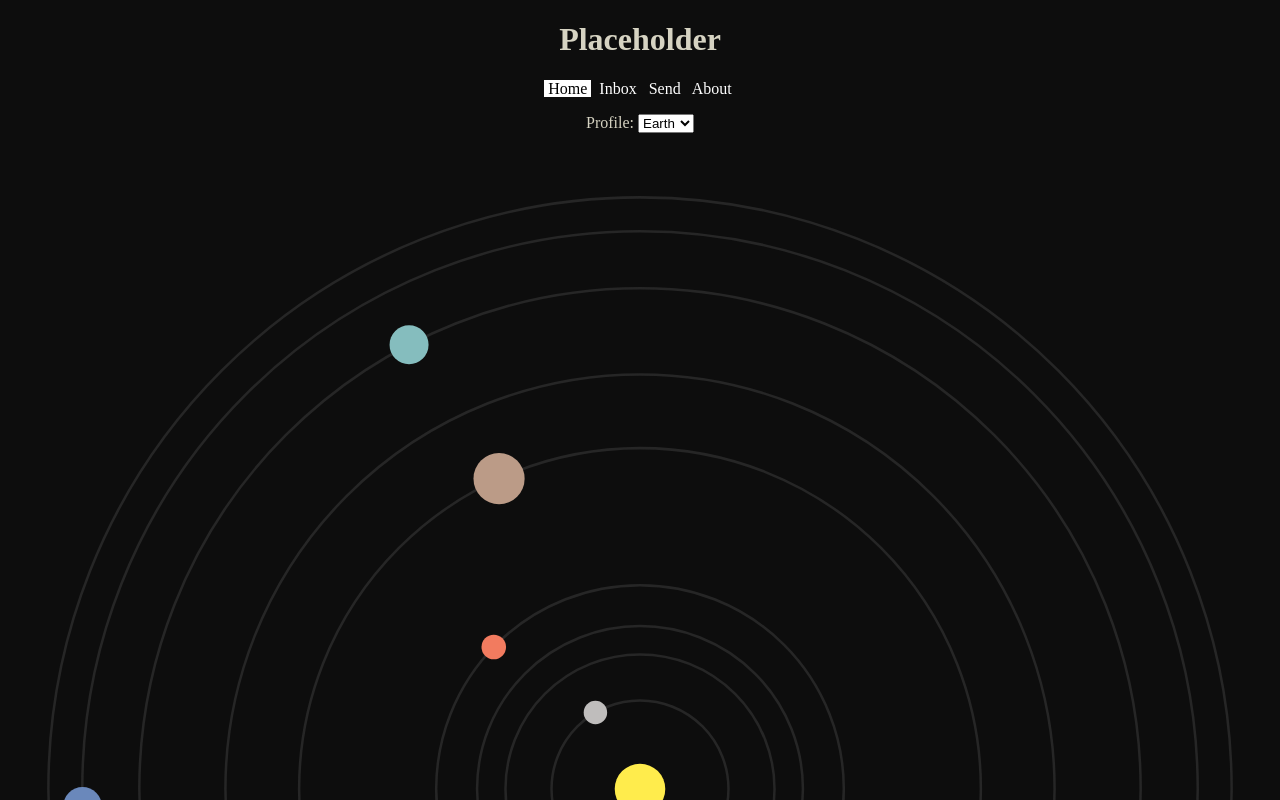
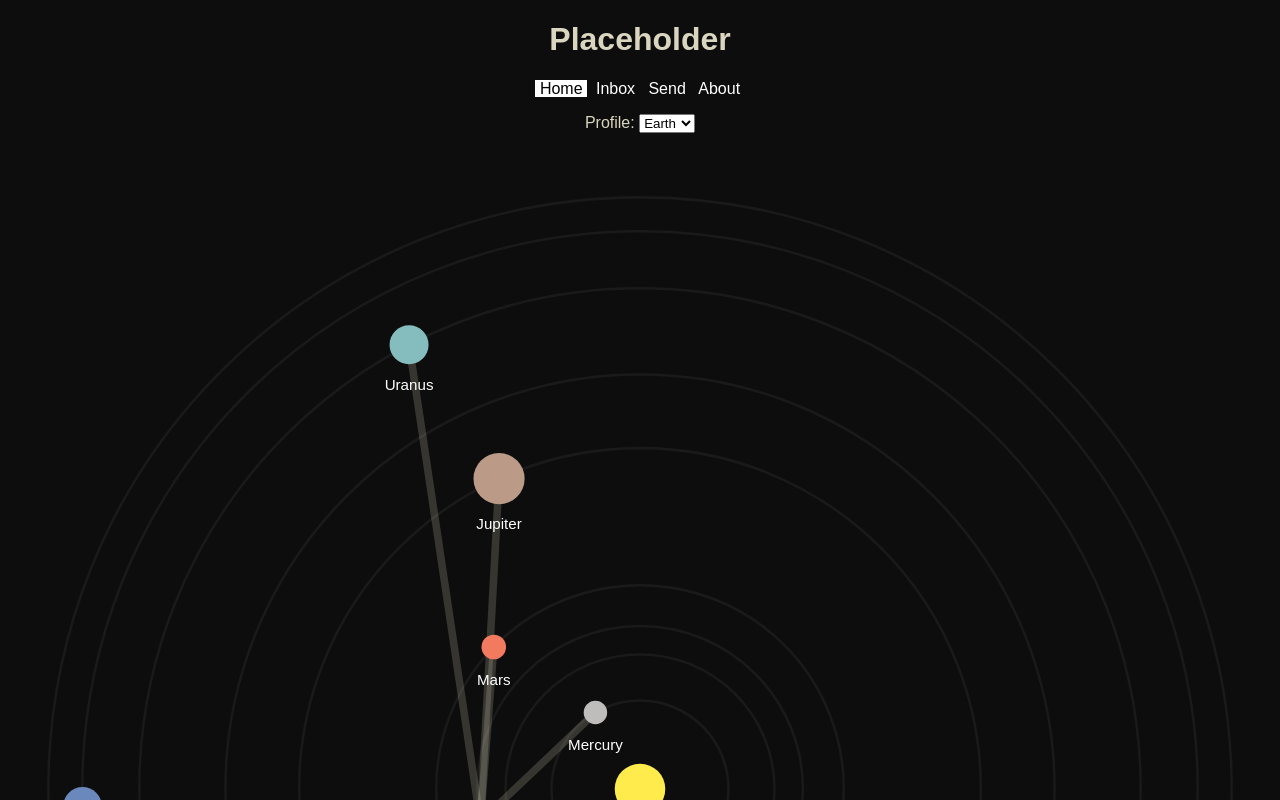
Before and after one commit to refact0r/cmail, a SvelteKit app: page /system in a window 1280 px wide. Shown: the top 800 px of the page. Built offline with nearby package versions, Linux system fonts and the light colour scheme.

Commit message:
improve planets

```diff
--- a/src/app.css
+++ b/src/app.css
@@ -1,8 +1,9 @@
 :root {
 	--bg: hsl(0, 0%, 5%);
 	--bg-2: hsl(0, 0%, 10%);
-	--bg-3: hsl(0, 0%, 15%);
-	--fg: hsl(50, 20%, 80%);
+	--fg-2: hsl(50, 5%, 50%);
+	--fg: hsl(50, 25%, 80%);
+	font-family: 'Space Grotesk', sans-serif;
 }
 
 body {
--- a/src/lib/data/planetData.js
+++ b/src/lib/data/planetData.js
@@ -1,11 +1,59 @@
 export default [
 	{
-		name: 'Mercury',
-		diameter: 4879,
-		period: 88.0,
-		distance: 57.9,
-		startDegrees: 252.4100389327003,
-		color: '#bfbdbc'
+		name: 'Pluto',
+		diameter: 2376,
+		period: 90560,
+		distance: 5906.4,
+		startDegrees: 250.54296438557793,
+		color: '#b4aa9a'
+	},
+	{
+		name: 'Neptune',
+		diameter: 49528,
+		period: 59800,
+		distance: 4515.0,
+		startDegrees: 303.9258796031961,
+		color: '#6a88bb'
+	},
+	{
+		name: 'Uranus',
+		diameter: 51118,
+		period: 30589.0,
+		distance: 2867.0,
+		startDegrees: 316.4132007782158,
+		color: '#85bdbe'
+	},
+	{
+		name: 'Saturn',
+		diameter: 120536,
+		period: 10747.0,
+		distance: 1432.0,
+		startDegrees: 45.704148742596445,
+		color: '#eac580'
+	},
+	{
+		name: 'Jupiter',
+		diameter: 142984,
+		period: 4332.0,
+		distance: 778.5,
+		startDegrees: 36.24901810964624,
+		color: '#bb9b87'
+	},
+	{
+		name: 'Mars',
+		diameter: 6792,
+		period: 687.0,
+		distance: 227.9,
+		startDegrees: 359.13427034704614,
+		color: '#f27b5f'
+	},
+	{
+		name: 'Earth',
+		diameter: 12756,
+		period: 365.2,
+		distance: 149.6,
+		startDegrees: 99.86813733232074,
+		color: '#5e98b2'
 	},
 	{
 		name: 'Venus',
@@ -16,59 +64,11 @@ export default [
 		color: '#d79a4c'
 	},
 	{
-		name: 'Earth',
-		diameter: 12756,
-		period: 365.2,
-		distance: 149.6,
-		startDegrees: 99.86813733232074,
-		color: '#5e98b2'
-	},
-	{
-		name: 'Mars',
-		diameter: 6792,
-		period: 687.0,
-		distance: 227.9,
-		startDegrees: 359.13427034704614,
-		color: '#f27b5f'
-	},
-	{
-		name: 'Jupiter',
-		diameter: 142984,
-		period: 4332.0,
-		distance: 778.5,
-		startDegrees: 36.24901810964624,
-		color: '#bb9b87'
-	},
-	{
-		name: 'Saturn',
-		diameter: 120536,
-		period: 10747.0,
-		distance: 1432.0,
-		startDegrees: 45.704148742596445,
-		color: '#eac580'
-	},
-	{
-		name: 'Uranus',
-		diameter: 51118,
-		period: 30589.0,
-		distance: 2867.0,
-		startDegrees: 316.4132007782158,
-		color: '#85bdbe'
-	},
-	{
-		name: 'Neptune',
-		diameter: 49528,
-		period: 59800,
-		distance: 4515.0,
-		startDegrees: 303.9258796031961,
-		color: '#6a88bb'
-	},
-	{
-		name: 'Pluto',
-		diameter: 2376,
-		period: 90560,
-		distance: 5906.4,
-		startDegrees: 250.54296438557793,
-		color: '#b4aa9a'
+		name: 'Mercury',
+		diameter: 4879,
+		period: 88.0,
+		distance: 57.9,
+		startDegrees: 252.4100389327003,
+		color: '#bfbdbc'
 	}
 ];
--- a/src/routes/system/+page.svelte
+++ b/src/routes/system/+page.svelte
@@ -1,5 +1,17 @@
 <script>
 	import planetData from '$lib/data/planetData.js';
+
+	const curr = 6;
+	const currCoords = getCoords(planetData[curr]);
+	const originX = currCoords.x;
+	const originY = currCoords.y;
+
+	$: calculated = planetData.map((planet) => {
+		return {
+			...planet,
+			...getCoords(planet)
+		};
+	});
 
 	function scaleDiameter(diameter) {
 		const ratio = diameter / 4879;
@@ -26,9 +38,9 @@
 
 <svg viewBox="0 0 1000 1000">
 	<circle cx={500} cy={500} r={20} fill="#ffec4c" />
-	{#each planetData as planet, i}
-		{@const { x, y } = getCoords(planet, i)}
+	{#each calculated as planet}
 		<circle
+			class="orbit"
 			cx={500}
 			cy={500}
 			r={scaleDistance(planet.distance)}
@@ -36,7 +48,35 @@
 			stroke-width="2"
 			fill="none"
 		/>
-		<circle cx={x} cy={y} r={scaleDiameter(planet.diameter)} fill={planet.color} />
+	{/each}
+	{#each calculated as planet, i}
+		{#if i !== curr}
+			<line
+				x1={planet.x}
+				y1={planet.y}
+				x2={originX}
+				y2={originY}
+				stroke="currentColor"
+				stroke-width="6"
+			/>
+		{/if}
+	{/each}
+	{#each calculated as planet}
+		<circle
+			class="planet"
+			cx={planet.x}
+			cy={planet.y}
+			r={scaleDiameter(planet.diameter)}
+			fill={planet.color}
+		/>
+		<text
+			x={planet.x}
+			y={planet.y + scaleDiameter(planet.diameter) + 20}
+			text-anchor="middle"
+			fill="white"
+		>
+			{planet.name}
+		</text>
 	{/each}
 </svg>
 
@@ -45,7 +85,20 @@
 		width: 100%;
 		height: 100%;
 	}
-	circle {
-		color: var(--bg-3);
+	.orbit {
+		color: var(--bg-2);
+		z-index: -1;
+	}
+	text {
+		font-weight: 300;
+		font-size: 0.75rem;
+	}
+	line {
+		color: color-mix(in srgb, var(--fg), transparent 80%);
+		transition: color 0.1s;
+	}
+	line:hover {
+		cursor: pointer;
+		color: color-mix(in srgb, var(--fg), transparent 50%);
 	}
 </style>
```
